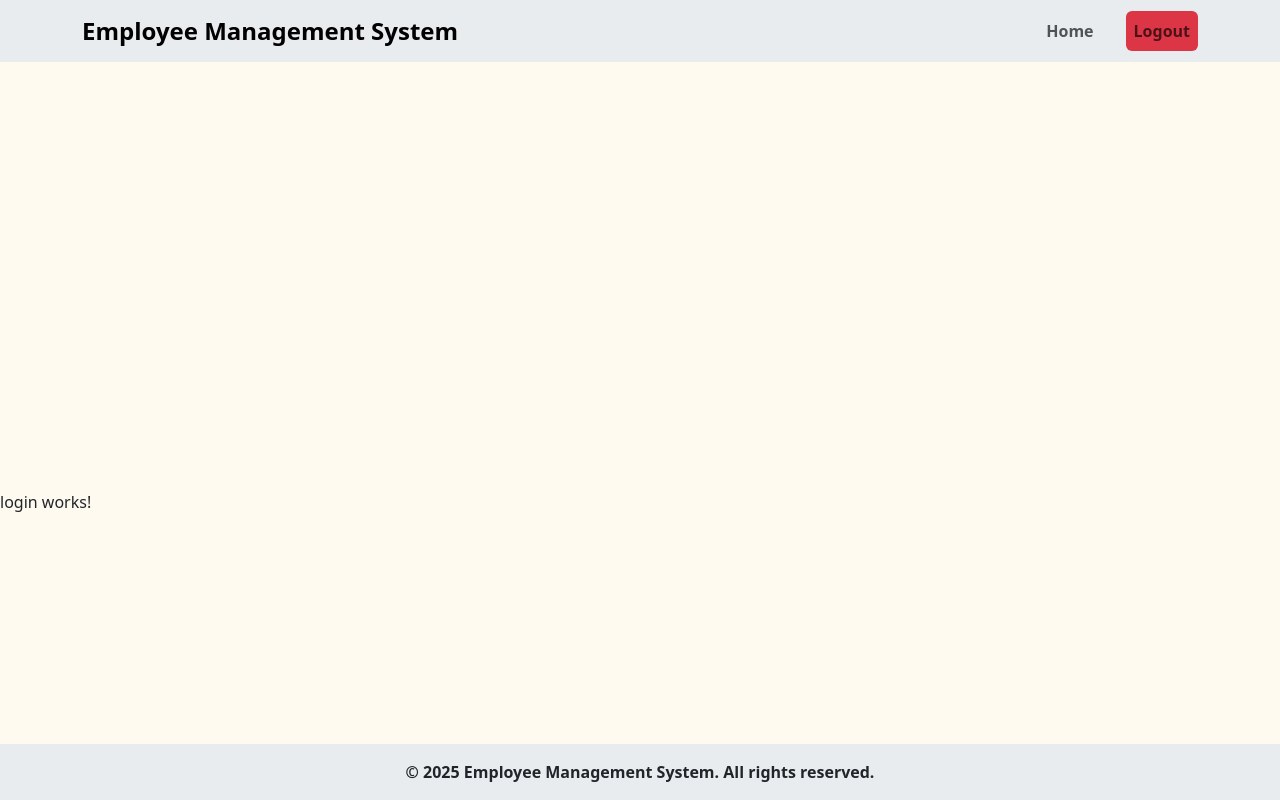
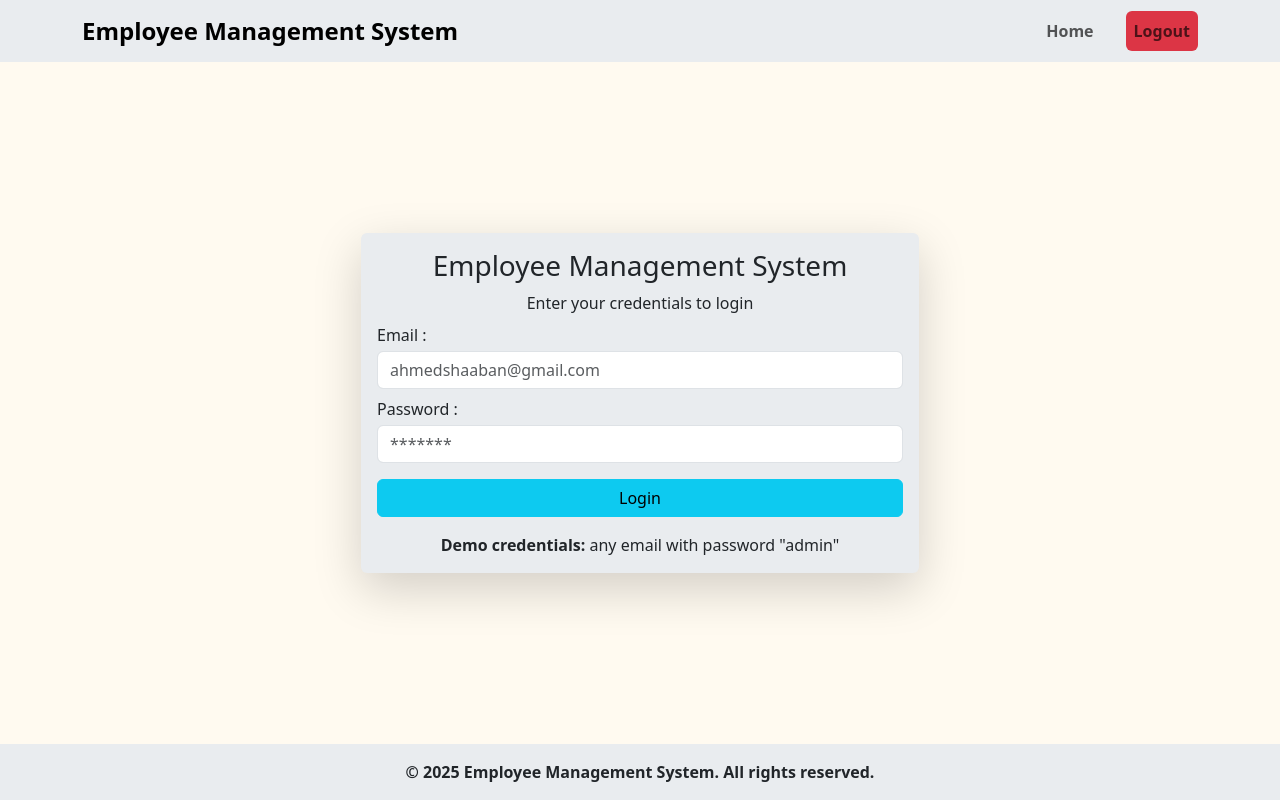
Before and after one commit to AhmedShaabanAl-Saidi/Employee_Management_System, an Angular app: page /login in a window 1280 px wide. Built offline with nearby package versions, Linux system fonts and the light colour scheme.

Commit message:
Login Form design

```diff
--- a/src/app/Layouts/auth-layout/auth-layout.component.html
+++ b/src/app/Layouts/auth-layout/auth-layout.component.html
@@ -1,5 +1,7 @@
 <app-navbar></app-navbar>
 
-<router-outlet></router-outlet>
+<div class="auth-layout">
+    <router-outlet></router-outlet>
+</div>
 
 <app-footer></app-footer>
--- a/src/app/Pages/login/login.component.html
+++ b/src/app/Pages/login/login.component.html
@@ -1 +1,29 @@
-<p>login works!</p>
+<section class="login-page">
+    <div class="container">
+        <div class="w-50 mx-auto shadow-lg rounded p-3 bg-body-secondary">
+            <div class="form-title d-flex justify-content-center align-items-center flex-column">
+                <h3>Employee Management System</h3>
+                <span>Enter your credentials to login</span>
+            </div>
+
+            <form>
+                <div class="my-2">
+                    <label for="email">Email :</label>
+                    <input type="email" name="email" id="email" class="form-control mt-1" placeholder="ahmedshaaban@gmail.com">
+                </div>
+                <div class="my-2">
+                    <label for="password">Password :</label>
+                    <input type="password" name="password" id="password" class="form-control mt-1" placeholder="*******">
+                </div>
+
+                <button class="btn btn-info mt-3 d-block w-100">
+                    Login
+                </button>
+
+                <div class="form-note d-flex justify-content-center align-items-center mt-3">
+                    <p class="m-0"><span class="fw-semibold">Demo credentials:</span> any email with password "admin"</p>
+                </div>
+            </form>
+        </div>
+    </div>
+</section>
--- a/src/app/Pages/login/login.component.ts
+++ b/src/app/Pages/login/login.component.ts
@@ -1,11 +1,15 @@
 import { Component } from '@angular/core';
+import { FormControl, FormGroup, ReactiveFormsModule } from '@angular/forms';
 
 @Component({
   selector: 'app-login',
-  imports: [],
+  imports: [ReactiveFormsModule],
   templateUrl: './login.component.html',
-  styleUrl: './login.component.css'
+  styleUrl: './login.component.css',
 })
 export class LoginComponent {
-
+  loginForm: FormGroup = new FormGroup({
+    email: new FormControl(null),
+    password: new FormControl(null),
+  });
 }
```
